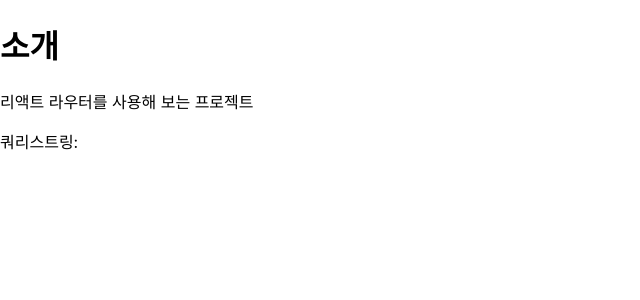
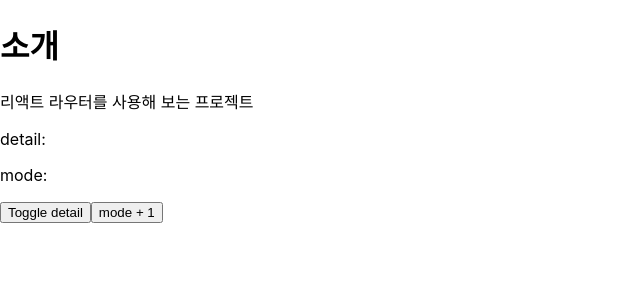
Before and after one commit to DongwookJeong/react-router, a React (Create React App) app in the folder router-tutorial/: page /about in a window 1280 px wide. Shown: the top 300 px of the page, without its empty margins (0-640 px from the left). Built offline with nearby package versions, Linux system fonts and the light colour scheme.

Commit message:
useSearchParams

```diff
--- a/router-tutorial/src/pages/About.js
+++ b/router-tutorial/src/pages/About.js
@@ -1,13 +1,26 @@
-import {useLocation}from 'react-router-dom'
+import { useSearchParams } from "react-router-dom";
 
 const About = () => {
-    const location = useLocation();
+    const [searchParams, setSearchParams] =useSearchParams();
+    const detail = searchParams.get('detail')
+    const mode = searchParams.get('mode')
 
+    const onToggleDetail = () => {
+        setSearchParams({mode, detail: detail === 'true' ? false : true})
+    }
+
+    const onIncreaseMode = () => {
+        const nextMode = mode === null ? 1 : parseInt(mode) + 1;
+        setSearchParams({mode:nextMode, detail})
+    }
     return (
         <div>
             <h1>소개</h1>
             <p>리액트 라우터를 사용해 보는 프로젝트</p>
-            <p>쿼리스트링: {location.search}</p>
+            <p>detail: {detail}</p>
+            <p> mode: {mode}</p>
+            <button onClick={onToggleDetail}>Toggle detail</button>
+            <button onClick={onIncreaseMode}>mode + 1</button>
         </div>
     )
 }
```
